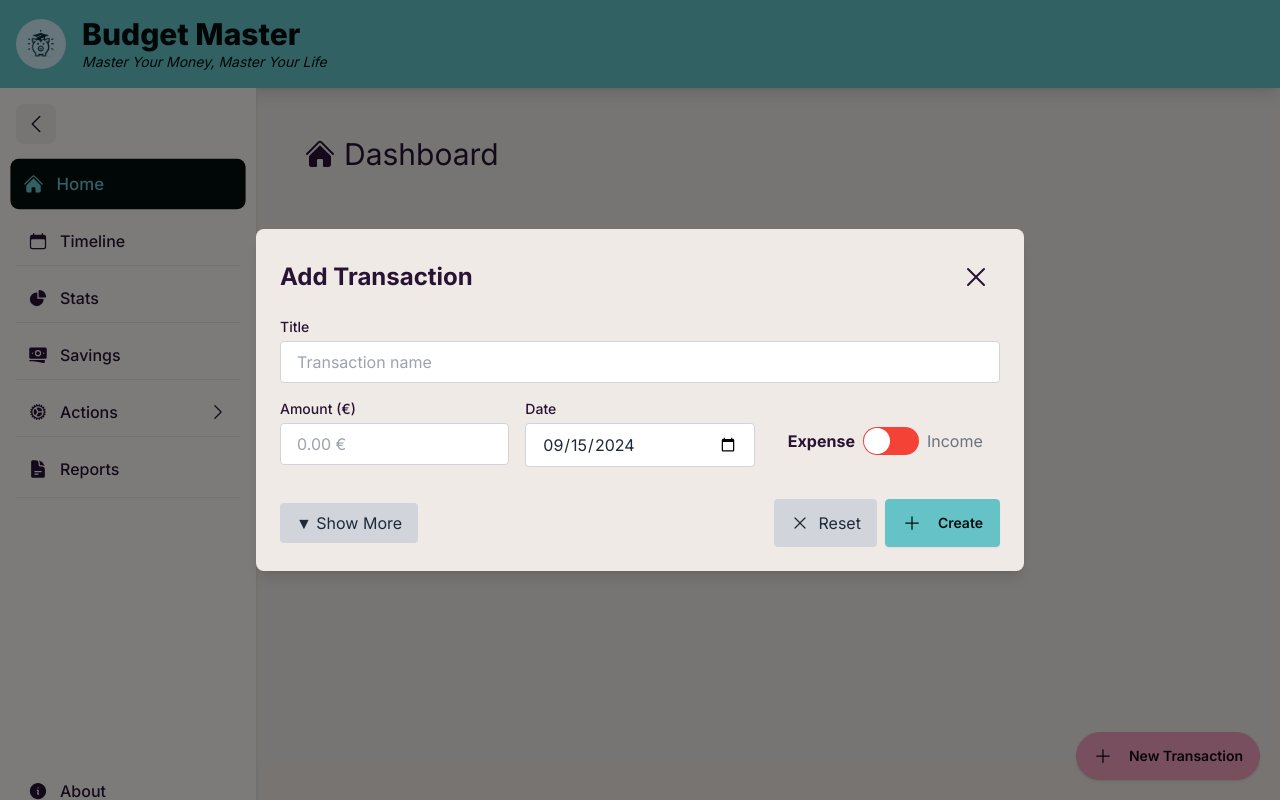
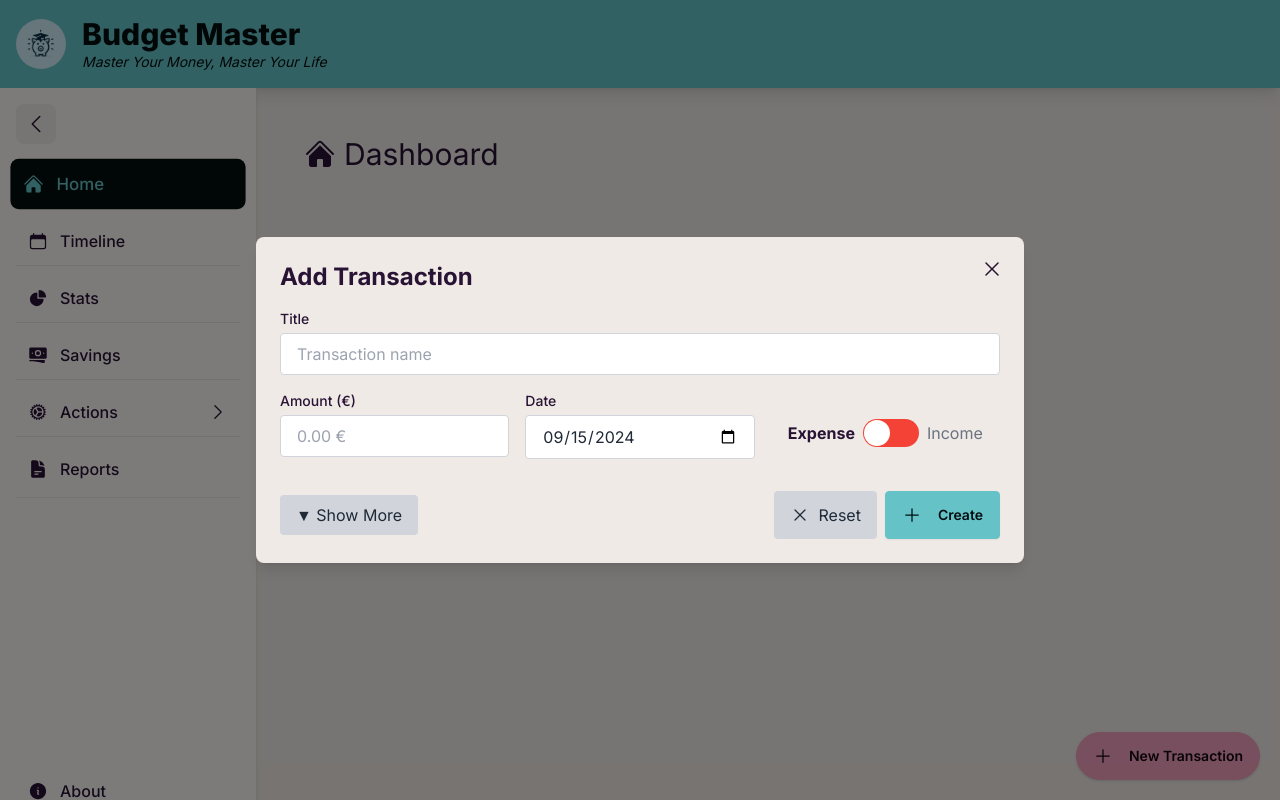
Before and after one commit to AkosKappel/BudgetMaster, a Next.js app: page /dashboard in a window 1280 px wide. Both pictures are taken after a click on the button "New Transaction". Shown: the top 800 px of the page. Built offline with nearby package versions, Linux system fonts and the light colour scheme.

Commit message:
refactor modal window and its content

```diff
--- a/app/dashboard/page.tsx
+++ b/app/dashboard/page.tsx
@@ -5,6 +5,7 @@ import React, { useState } from 'react';
 import { HomeIcon, PlusIcon } from '@heroicons/react/24/solid';
 
 import TransactionForm from '@/components/forms/TransactionForm';
+import Modal from '@/components/sections/Modal';
 
 const DashboardPage = () => {
   const [isModalOpen, setIsModalOpen] = useState(false);
@@ -28,7 +29,13 @@ const DashboardPage = () => {
           <span>New Transaction</span>
         </button>
       </div>
-      <TransactionForm isOpen={isModalOpen} onClose={closeModal} transaction={null} />
+      <Modal isOpen={isModalOpen} onClose={closeModal}>
+        <TransactionForm
+          onSubmitCallback={closeModal}
+          onDeleteCallback={closeModal}
+          transaction={null}
+        />
+      </Modal>
     </div>
   );
 };
--- a/components/TimelineSection.tsx
+++ b/components/TimelineSection.tsx
@@ -3,6 +3,7 @@ import { useState } from 'react';
 import { PencilIcon } from '@heroicons/react/24/solid';
 
 import TransactionForm from '@/components/forms/TransactionForm';
+import Modal from '@/components/sections/Modal';
 import { formatPrice } from '@/lib/utils';
 import { Transaction } from '@/types';
 
@@ -87,12 +88,14 @@ const TimelineSection: React.FC<TimelineSectionProps> = ({ transactions, isIncom
           </div>
         ))}
       </section>
-      <TransactionForm
-        isOpen={!!currentTransaction}
-        onClose={closeEditModal}
-        transaction={currentTransaction}
-        startCollapsed={false}
-      />
+      <Modal isOpen={!!currentTransaction} onClose={closeEditModal}>
+        <TransactionForm
+          onSubmitCallback={closeEditModal}
+          onDeleteCallback={closeEditModal}
+          transaction={currentTransaction}
+          startCollapsed={false}
+        />
+      </Modal>
     </>
   );
 };
--- a/components/forms/ExportForm.tsx
+++ b/components/forms/ExportForm.tsx
@@ -1,17 +1,16 @@
 import React from 'react';
 
-import Modal from '@/components/sections/Modal';
-
+// TODO: Implement export form
 type ExportFormProps = {
-  isOpen: boolean;
-  onClose: () => void;
+  onSubmitCallback: () => void;
 };
 
-const ExportForm: React.FC<ExportFormProps> = ({ isOpen, onClose }) => {
+const ExportForm: React.FC<ExportFormProps> = ({ onSubmitCallback }) => {
   return (
-    <Modal isOpen={isOpen} onClose={onClose} title="Export Transactions">
-      <div>ExportForm</div>
-    </Modal>
+    <>
+      <h2 className="text-2xl font-bold mb-4">Export Transactions</h2>
+      <div>Export Form (WIP)</div>
+    </>
   );
 };
 
--- a/components/forms/ImportForm.tsx
+++ b/components/forms/ImportForm.tsx
@@ -5,15 +5,13 @@ import { InformationCircleIcon, XCircleIcon } from '@heroicons/react/24/solid';
 import { zodResolver } from '@hookform/resolvers/zod';
 
 import Tooltip from '@/components/Tooltip';
-import Modal from '@/components/sections/Modal';
 import { type ImportData, importSchema } from '@/schemas/import';
 
 type ImportFormProps = {
-  isOpen: boolean;
-  onClose: () => void;
+  onSubmitCallback: () => void;
 };
 
-const ImportForm: React.FC<ImportFormProps> = ({ isOpen, onClose }) => {
+const ImportForm: React.FC<ImportFormProps> = ({ onSubmitCallback }) => {
   const [loading, setLoading] = useState(false);
   const [dragActive, setDragActive] = useState(false);
   const [selectedFile, setSelectedFile] = useState<File | null>(null);
@@ -36,15 +34,13 @@ const ImportForm: React.FC<ImportFormProps> = ({ isOpen, onClose }) => {
     try {
       setLoading(true);
       console.log(data);
-
-      console.log(data);
       // const response = await axios.post('/api/import', data);
       // if (response.status !== 200) {
       //   throw new Error('Failed to import data');
       // }
       reset();
       setSelectedFile(null);
-      onClose();
+      onSubmitCallback();
     } catch (error) {
       console.error(error);
     } finally {
@@ -82,7 +78,8 @@ const ImportForm: React.FC<ImportFormProps> = ({ isOpen, onClose }) => {
   };
 
   return (
-    <Modal isOpen={isOpen} onClose={onClose} title="Import Transactions">
+    <>
+      <h2 className="text-2xl font-bold mb-4">Import Transactions</h2>
       <form onSubmit={handleSubmit(onSubmit)} className="space-y-4">
         <div className="flex items-center mb-2">
           <label className="block text-sm font-medium text-left text-gray-500">
@@ -184,7 +181,7 @@ const ImportForm: React.FC<ImportFormProps> = ({ isOpen, onClose }) => {
           </button>
         </div>
       </form>
-    </Modal>
+    </>
   );
 };
 
--- a/components/forms/TransactionForm.tsx
+++ b/components/forms/TransactionForm.tsx
@@ -14,23 +14,24 @@ import { zodResolver } from '@hookform/resolvers/zod';
 import InputField from '@/components/inputs/InputField';
 import MultiSelect from '@/components/inputs/MultiSelect';
 import SwitchButton from '@/components/inputs/SwitchButton';
-import Modal from '@/components/sections/Modal';
 import { useTransactionDelete } from '@/hooks/useTransactionDelete';
 import { useTransactionSubmit } from '@/hooks/useTransactionSubmit';
 import { type TransactionData, transactionSchema } from '@/schemas/transaction';
 import { RootState } from '@/store';
 
 type TransactionFormProps = {
-  isOpen: boolean;
-  onClose: () => void;
   transaction: TransactionData | null;
+  onSubmitCallback: () => void;
+  onDeleteCallback: () => void;
+  title?: string;
   startCollapsed?: boolean;
 };
 
 const TransactionForm: React.FC<TransactionFormProps> = ({
-  isOpen,
-  onClose,
   transaction,
+  onSubmitCallback,
+  onDeleteCallback,
+  title,
   startCollapsed = true,
 }) => {
   const [isCollapsed, setIsCollapsed] = useState<boolean>(startCollapsed);
@@ -71,7 +72,7 @@ const TransactionForm: React.FC<TransactionFormProps> = ({
     const success = await submitTransaction(data, transaction);
     if (success) {
       reset();
-      onClose();
+      onSubmitCallback();
     }
   };
 
@@ -80,7 +81,7 @@ const TransactionForm: React.FC<TransactionFormProps> = ({
       const success = await deleteTransactionById(transaction._id);
       if (success) {
         reset();
-        onClose();
+        onDeleteCallback();
       }
     }
   };
@@ -96,11 +97,10 @@ const TransactionForm: React.FC<TransactionFormProps> = ({
   };
 
   return (
-    <Modal
-      isOpen={isOpen}
-      onClose={onClose}
-      title={transaction ? 'Edit Transaction' : 'Add Transaction'}
-    >
+    <>
+      <h2 className="text-2xl font-bold mb-4">
+        {title || (transaction ? 'Edit Transaction' : 'Add Transaction')}
+      </h2>
       <form onSubmit={handleSubmit(onSubmit)} className="space-y-4">
         <InputField
           label="Title"
@@ -220,7 +220,7 @@ const TransactionForm: React.FC<TransactionFormProps> = ({
           </div>
         </div>
       </form>
-    </Modal>
+    </>
   );
 };
 
--- a/components/sections/Modal.tsx
+++ b/components/sections/Modal.tsx
@@ -5,11 +5,10 @@ import { XMarkIcon } from '@heroicons/react/24/solid';
 interface ModalProps {
   isOpen: boolean;
   onClose: () => void;
-  title: string;
   children: React.ReactNode;
 }
 
-const Modal: React.FC<ModalProps> = ({ isOpen, onClose, children, title }) => {
+const Modal: React.FC<ModalProps> = ({ isOpen, onClose, children }) => {
   const modalRef = useRef<HTMLDivElement>(null);
   const overlayRef = useRef<HTMLDivElement>(null);
 
@@ -35,15 +34,12 @@ const Modal: React.FC<ModalProps> = ({ isOpen, onClose, children, title }) => {
     >
       <div
         ref={modalRef}
-        className="bg-base-200 p-6 rounded-lg shadow-lg w-full max-w-3xl flex flex-col"
+        className="bg-base-200 rounded-lg shadow-lg w-full max-w-3xl flex flex-col relative"
       >
-        <div className="flex items-center justify-between mb-4">
-          <h2 className="text-2xl font-bold">{title}</h2>
-          <button className="btn btn-ghost btn-circle" onClick={onClose}>
-            <XMarkIcon className="w-8 h-8" />
-          </button>
-        </div>
-        <div>{children}</div>
+        <button className="btn btn-ghost btn-circle absolute top-2 right-2" onClick={onClose}>
+          <XMarkIcon className="w-6 h-6" />
+        </button>
+        <div className="p-6">{children}</div>
       </div>
     </div>
   );
--- a/components/sections/Sidebar.tsx
+++ b/components/sections/Sidebar.tsx
@@ -22,6 +22,7 @@ import {
 import ExportForm from '@/components/forms/ExportForm';
 import ImportForm from '@/components/forms/ImportForm';
 import TransactionForm from '@/components/forms/TransactionForm';
+import Modal from '@/components/sections/Modal';
 
 type NavItem = {
   name: string;
@@ -43,17 +44,11 @@ const Sidebar: React.FC<SidebarProps> = ({ collapsedWidth = 768 }) => {
     typeof window !== 'undefined' ? window.innerWidth : 0,
   );
   const [expandedItem, setExpandedItem] = useState<string | null>(null);
-  const [isTransactionModalOpen, setIsTransactionModalOpen] = useState(false);
-  const [isImportModalOpen, setIsImportModalOpen] = useState(false);
-  const [isExportModalOpen, setIsExportModalOpen] = useState(false);
+  const [activeModal, setActiveModal] = useState<string | null>(null);
   const pathname = usePathname();
 
-  const openTransactionModal = () => setIsTransactionModalOpen(true);
-  const closeTransactionModal = () => setIsTransactionModalOpen(false);
-  const openImportModal = () => setIsImportModalOpen(true);
-  const closeImportModal = () => setIsImportModalOpen(false);
-  const openExportModal = () => setIsExportModalOpen(true);
-  const closeExportModal = () => setIsExportModalOpen(false);
+  const openModal = (modalName: string) => setActiveModal(modalName);
+  const closeModal = () => setActiveModal(null);
 
   const topNavItems: NavItem[] = [
     {
@@ -90,31 +85,22 @@ const Sidebar: React.FC<SidebarProps> = ({ collapsedWidth = 768 }) => {
           name: 'New Transaction',
           href: '#',
           icon: <PlusIcon className="w-5 h-5" />,
-          action: openTransactionModal,
+          action: () => openModal('transaction'),
           tooltip: 'Add a new transaction',
-          component: (
-            <TransactionForm
-              isOpen={isTransactionModalOpen}
-              onClose={closeTransactionModal}
-              transaction={null}
-            />
-          ),
         },
         {
           name: 'Import Data',
           href: '#',
           icon: <ArrowDownTrayIcon className="w-5 h-5" />,
-          action: openImportModal,
+          action: () => openModal('import'),
           tooltip: 'Import your financial data',
-          component: <ImportForm isOpen={isImportModalOpen} onClose={closeImportModal} />,
         },
         {
           name: 'Export Data',
           href: '#',
           icon: <ArrowUpTrayIcon className="w-5 h-5" />,
-          action: openExportModal,
+          action: () => openModal('export'),
           tooltip: 'Export your financial data',
-          component: <ExportForm isOpen={isExportModalOpen} onClose={closeExportModal} />,
         },
       ],
     },
@@ -259,11 +245,19 @@ const Sidebar: React.FC<SidebarProps> = ({ collapsedWidth = 768 }) => {
           </ul>
         </div>
       </nav>
-      {topNavItems
-        .flatMap((item) => item.subItems || [])
-        .map((subItem) => (
-          <React.Fragment key={subItem.name}>{subItem.component}</React.Fragment>
-        ))}
+      <Modal isOpen={activeModal === 'transaction'} onClose={closeModal}>
+        <TransactionForm
+          onSubmitCallback={closeModal}
+          onDeleteCallback={closeModal}
+          transaction={null}
+        />
+      </Modal>
+      <Modal isOpen={activeModal === 'import'} onClose={closeModal}>
+        <ImportForm onSubmitCallback={closeModal} />
+      </Modal>
+      <Modal isOpen={activeModal === 'export'} onClose={closeModal}>
+        <ExportForm onSubmitCallback={closeModal} />
+      </Modal>
     </>
   );
 };
```
